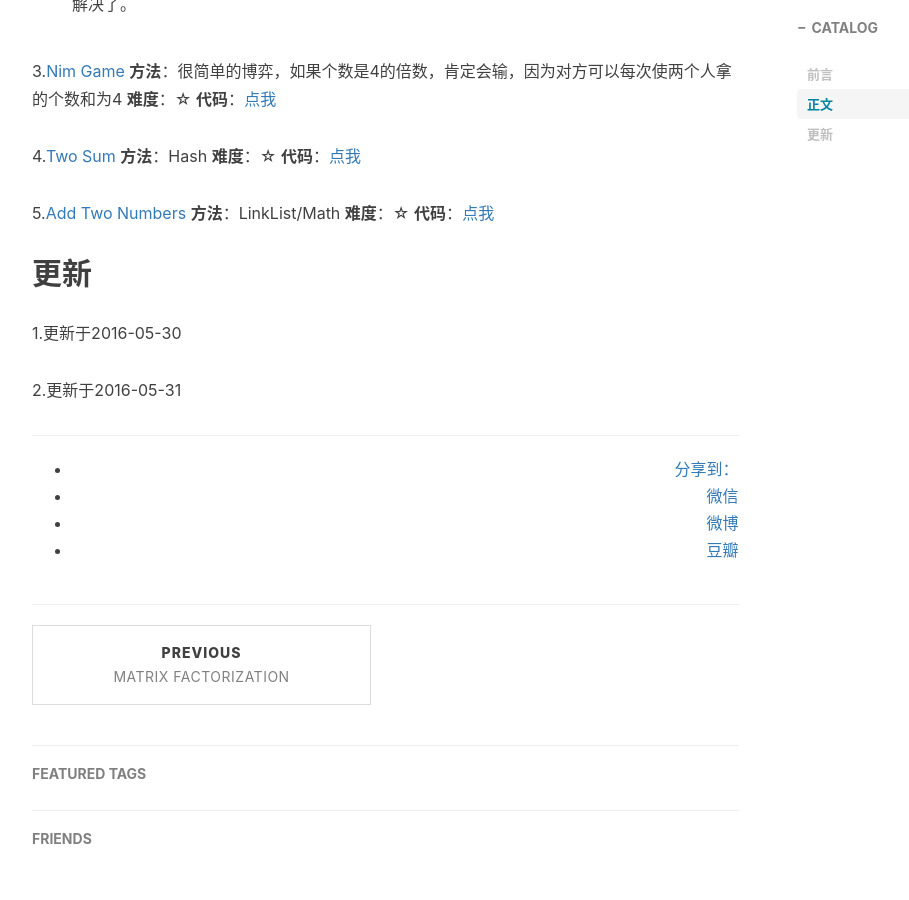
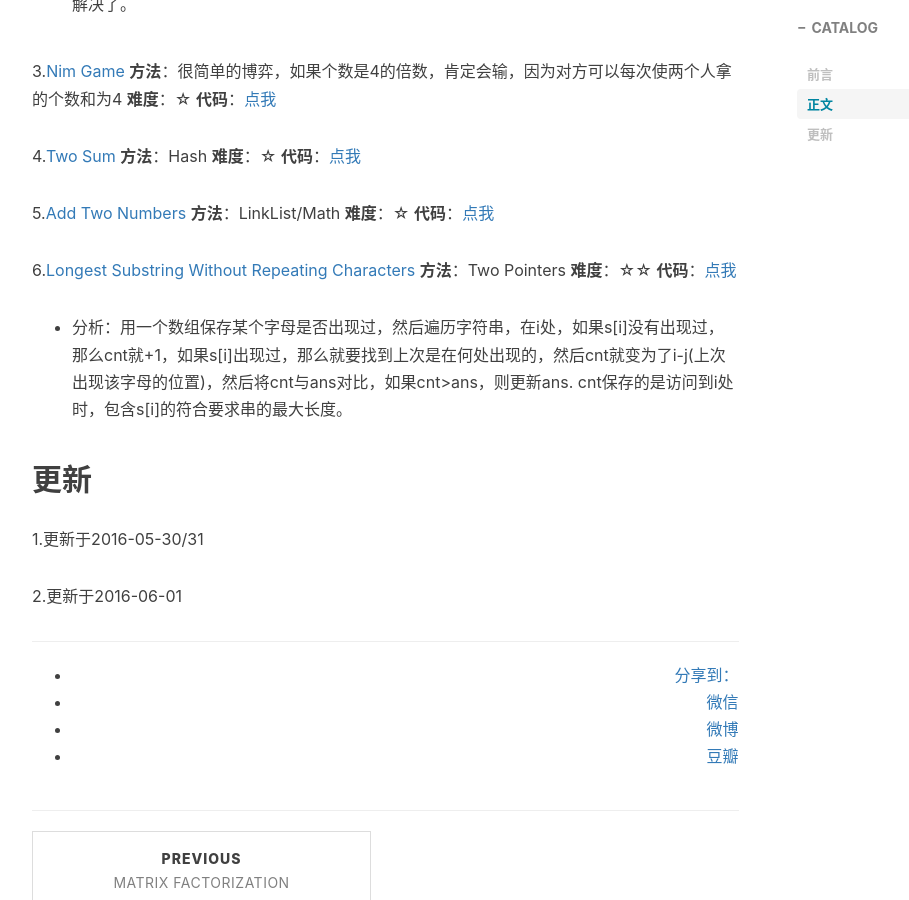
Before and after one commit to CoolIceFire/CoolIceFire.github.io, a Jekyll site: the page built from _posts/2016-05-30-leetcode.markdown, in a window 1280 px wide and 900 px high, scrolled down 1030 px. Shown: the whole window, without its empty margins (233-1142 px from the left). Built offline with Jekyll 4.4.1, drawn with Linux system fonts in a browser that asks for light colours; nearby versions of some CDN libraries; comment, search, counter and statistics services are not loaded.

Commit message:
Update 2016-05-30-leetcode.markdown

```diff
--- a/_posts/2016-05-30-leetcode.markdown
+++ b/_posts/2016-05-30-leetcode.markdown
@@ -36,8 +36,13 @@ tags:
 5.[Add Two Numbers](https://leetcode.com/problems/add-two-numbers/) **方法**：LinkList/Math **难度**：☆
 **代码**：[点我](https://github.com/CoolIceFire/leetcode/blob/master/Add%20Two%20Numbers)
 
+6.[Longest Substring Without Repeating Characters](https://leetcode.com/problems/longest-substring-without-repeating-characters/) **方法**：Two Pointers **难度**：☆☆
+**代码**：[点我](https://github.com/CoolIceFire/leetcode/blob/master/Longest%20Substring%20Without%20Repeating%20Characters)
+
+* 分析：用一个数组保存某个字母是否出现过，然后遍历字符串，在i处，如果s[i]没有出现过，那么cnt就+1，如果s[i]出现过，那么就要找到上次是在何处出现的，然后cnt就变为了i-j(上次出现该字母的位置)，然后将cnt与ans对比，如果cnt>ans，则更新ans. cnt保存的是访问到i处时，包含s[i]的符合要求串的最大长度。
+
 ## 更新
 
-1.更新于2016-05-30
+1.更新于2016-05-30/31
 
-2.更新于2016-05-31
+2.更新于2016-06-01
```
